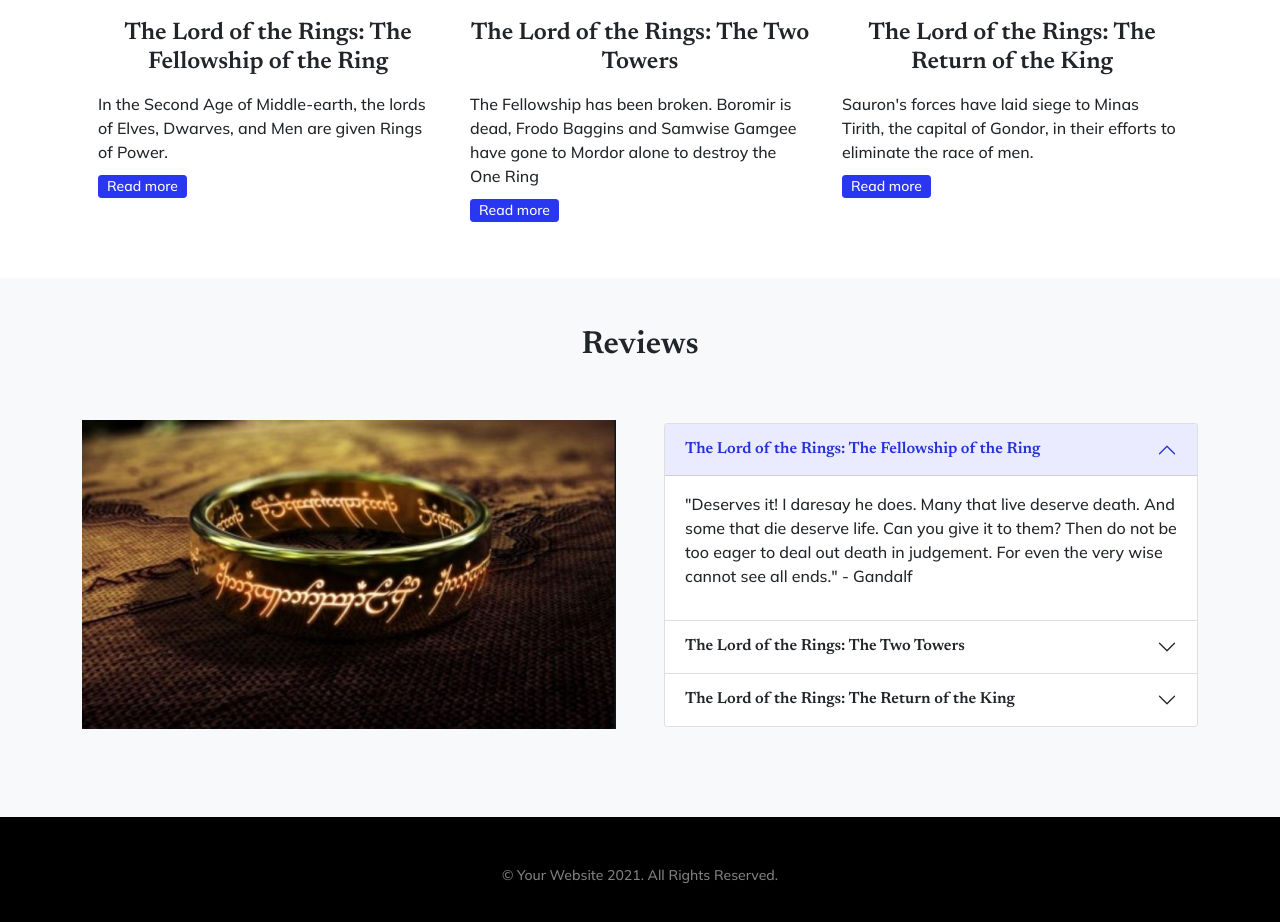
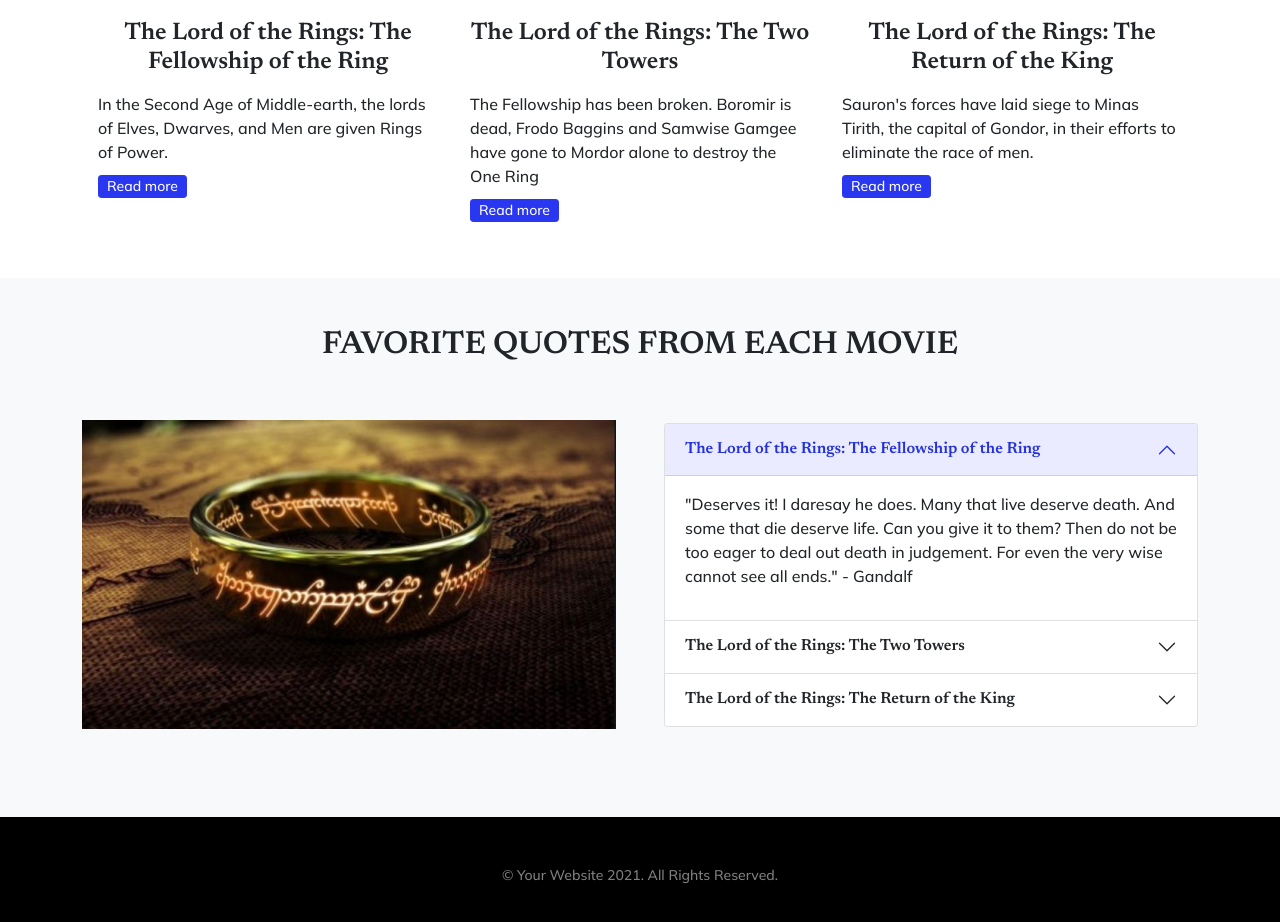
Before and after one commit to gliu05/LordoftheRingsSite, a plain HTML site: page index.html in a window 1280 px wide. Shown: the part 1065-1987 px from the top of the page. Drawn offline with nearby package versions, Linux system fonts and the light colour scheme.

Commit message:
Update index.html

```diff
--- a/index.html
+++ b/index.html
@@ -166,7 +166,7 @@
     <section id="FAVORITE QUOTES FROM EACH MOVIE" class="bg-light pt-5 my-0">
         <div class="container">
             <div class="text-center">
-                <h2>Reviews</h2>
+                <h2>FAVORITE QUOTES FROM EACH MOVIE</h2>
             </div>
             <div class="row my-2 g-5 justify-content-around align-items-center">
                 <div class="col-lg-6">
```
